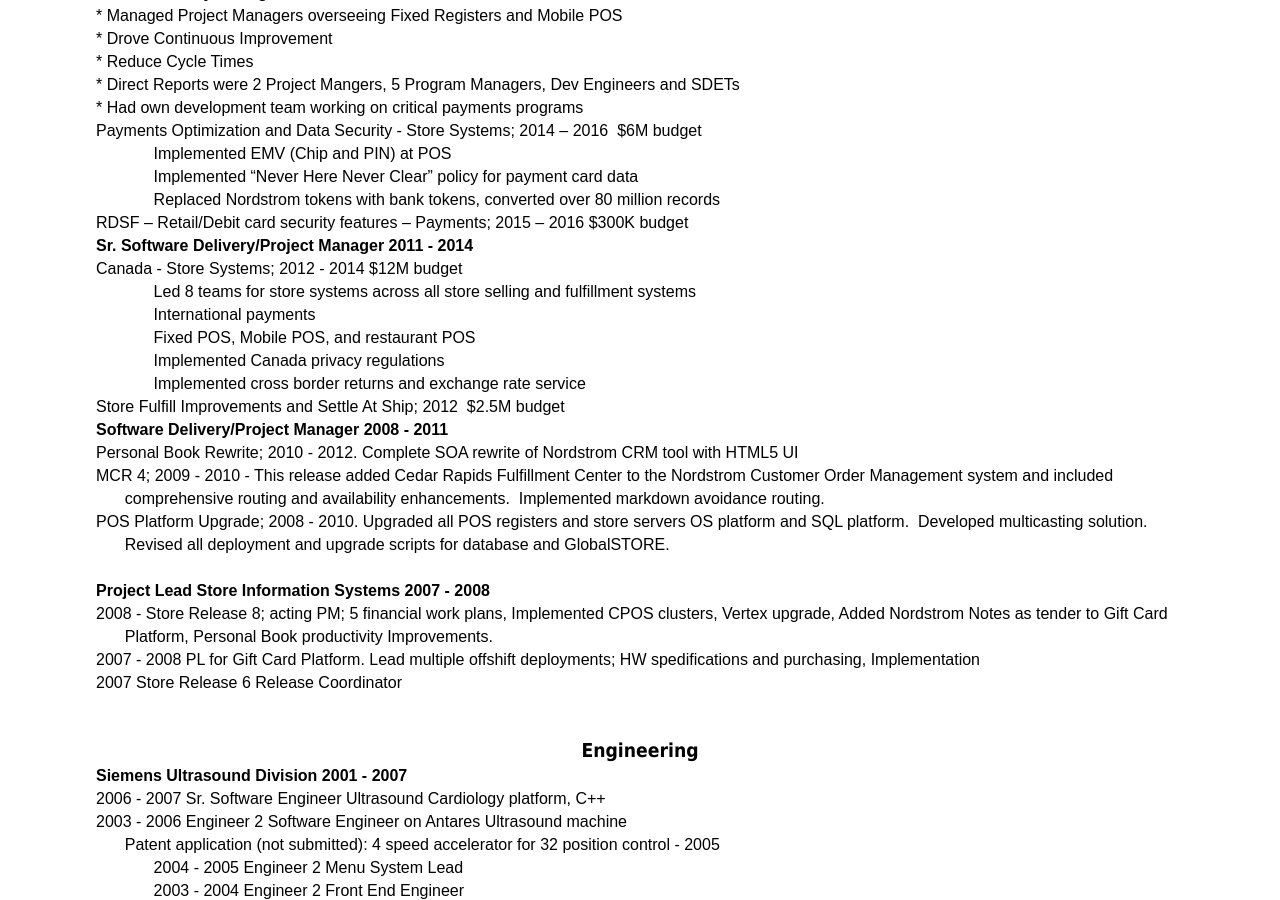
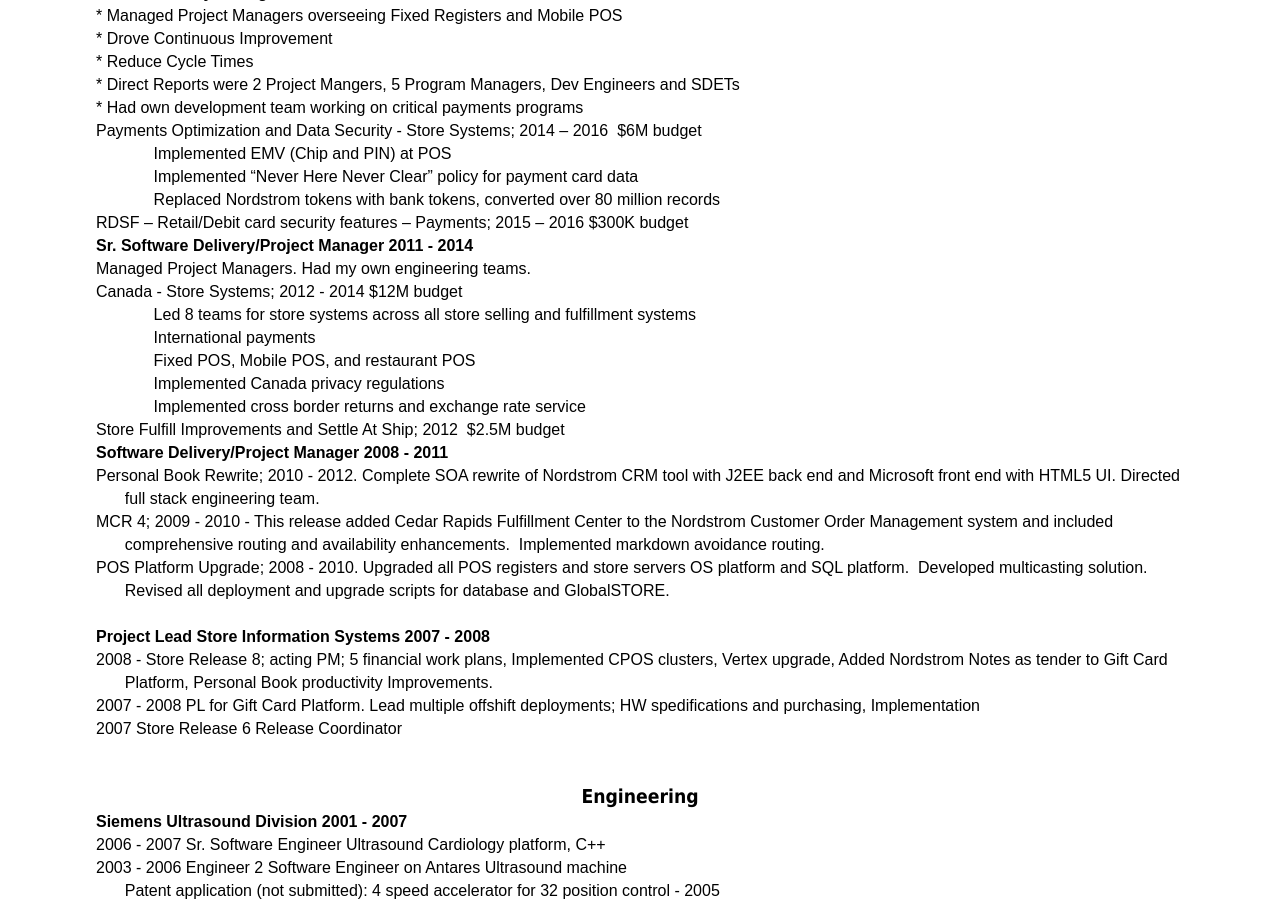
Before and after one commit to mo4dawg/mo4dawg.github.io, a Jekyll site: the page built from CV/index.html, in a window 1280 px wide and 900 px high, scrolled down 1236 px. Built offline with Jekyll 4.4.1, drawn with Linux system fonts in a browser that asks for light colours.

Commit message:
Update index.html

```diff
--- a/CV/index.html
+++ b/CV/index.html
@@ -534,7 +534,10 @@
 "Times New Roman"'>Sr. Software Delivery/Project Manager 2011 - 2014</span></b></span><span
 style='mso-bookmark:top'><span style='font-size:10.0pt;font-family:"Arial","sans-serif";
 mso-fareast-font-family:"Times New Roman"'><o:p></o:p></span></span></p>
-
+<p class=MsoNormal style='margin-top:0in;margin-right:0in;margin-bottom:0in;
+margin-left:.25in;margin-bottom:.0001pt;text-indent:-.25in;line-height:normal;
+mso-list:l11 level1 lfo23'><span style='mso-bookmark:top'><span style='font-size:10.0pt;font-family:"Arial","sans-serif";
+mso-fareast-font-family:"Times New Roman"'>Managed Project Managers.  Had my own engineering teams.<o:p></o:p></span></span></p>
 <p class=MsoNormal style='margin-top:0in;margin-right:0in;margin-bottom:0in;
 margin-left:.25in;margin-bottom:.0001pt;text-indent:-.25in;line-height:normal;
 mso-list:l11 level1 lfo23'><span style='mso-bookmark:top'><span style='font-size:10.0pt;font-family:"Arial","sans-serif";
@@ -589,7 +592,7 @@
 margin-left:.25in;margin-bottom:.0001pt;text-indent:-.25in;line-height:normal;
 mso-list:l1 level1 lfo22'><span style='mso-bookmark:top'><span style='font-size:10.0pt;font-family:"Arial","sans-serif";
 mso-fareast-font-family:"Times New Roman"'>Personal Book Rewrite; 2010 - 2012.
-Complete SOA rewrite of Nordstrom CRM tool with HTML5 UI<o:p></o:p></span></span></p>
+Complete SOA rewrite of Nordstrom CRM tool with J2EE back end and Microsoft front end with HTML5 UI.  Directed full stack engineering team.<o:p></o:p></span></span></p>
 
 <p class=MsoNormal style='margin-top:0in;margin-right:0in;margin-bottom:0in;
 margin-left:.25in;margin-bottom:.0001pt;text-indent:-.25in;line-height:normal;
```
